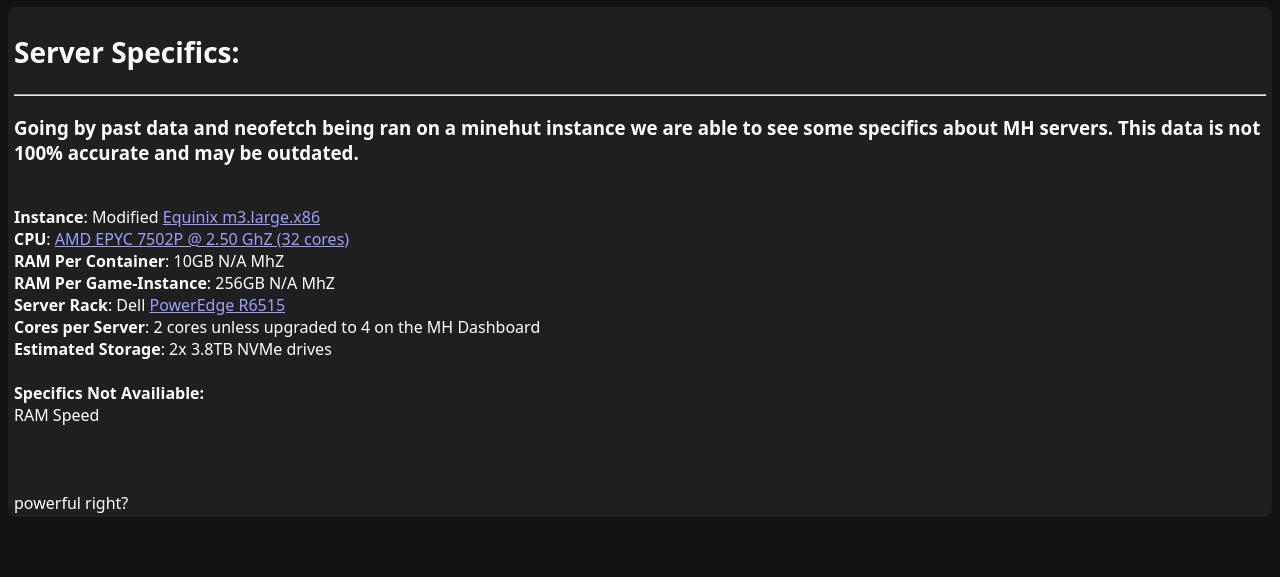
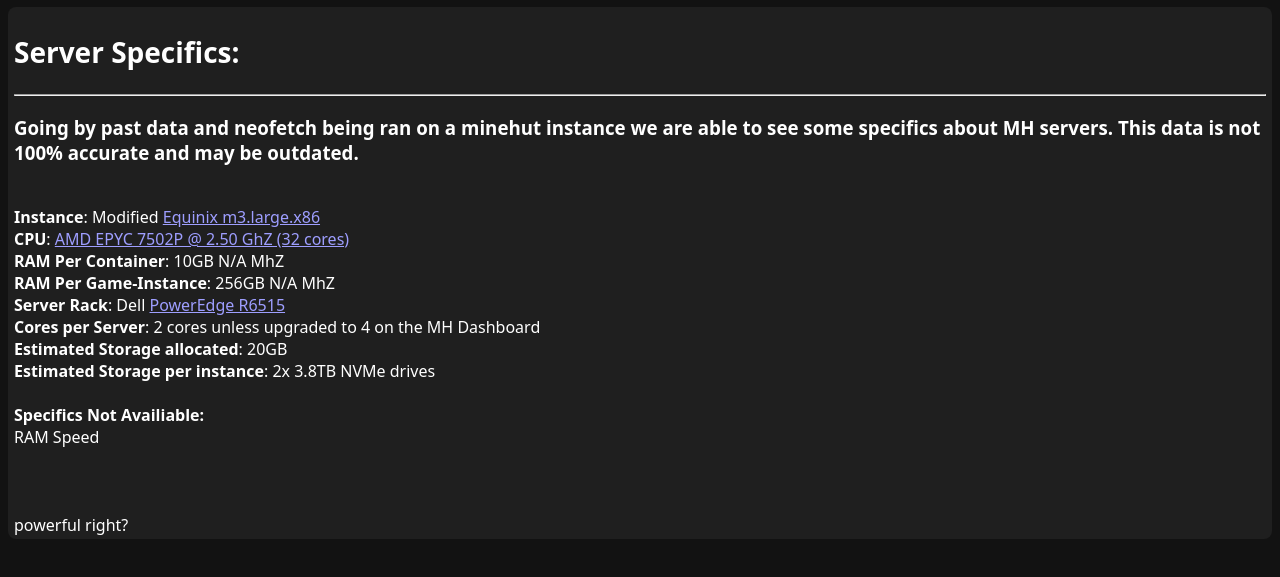
Before and after one commit to uhidontkno/MinehutSimpleStats, a plain HTML site: page specifics.html in a window 1280 px wide. Shown: the part 67-644 px from the top of the page. Drawn offline with Linux system fonts and the light colour scheme.

Commit message:
Clarify storage specifications

```diff
--- a/specifics.html
+++ b/specifics.html
@@ -39,7 +39,8 @@
     <b>Server Rack</b>: Dell <a href="https://www.dell.com/en-us/shop/productdetailstxn/poweredge-r6515#">PowerEdge
       R6515</a><br>
     <b>Cores per Server</b>: 2 cores unless upgraded to 4 on the MH Dashboard<br>
-    <b>Estimated Storage</b>: 2x 3.8TB NVMe drives<br>
+      <b>Estimated Storage allocated</b>: 20GB<br>
+    <b>Estimated Storage per instance</b>: 2x 3.8TB NVMe drives<br>
     <br>
     <b>Specifics Not Availiable:</b>
     <br>
```
